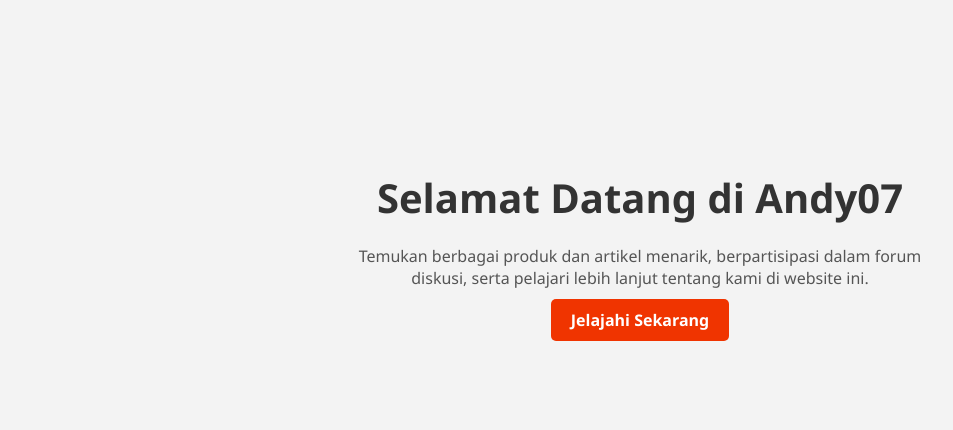
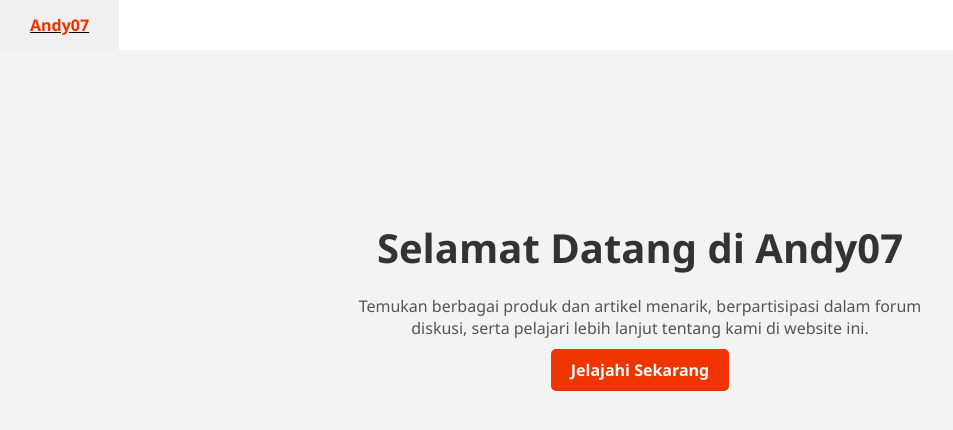
Before and after one commit to Andy0703-E/Navbar-modern, a plain HTML site: page index.html in a window 1280 px wide. Shown: the whole page, without its empty margins (0-953 px from the left). Drawn offline with Linux system fonts and the light colour scheme.

Commit message:
Update index.html

```diff
--- a/index.html
+++ b/index.html
@@ -8,6 +8,18 @@
     <link rel="stylesheet" href="style.css" />
   </head>
   <body>
+    <nav>
+      <ul>
+         <li>
+          <a
+            class="logo"
+            style="color: #f03400; font-weight: 900"
+            href="./index.html"
+            >Andy07</a
+          >
+        </li>
+      </ul>
+    </nav>
     <section class="home">
       <div class="home-content">
         <h1>Selamat Datang di Andy07</h1>
```
